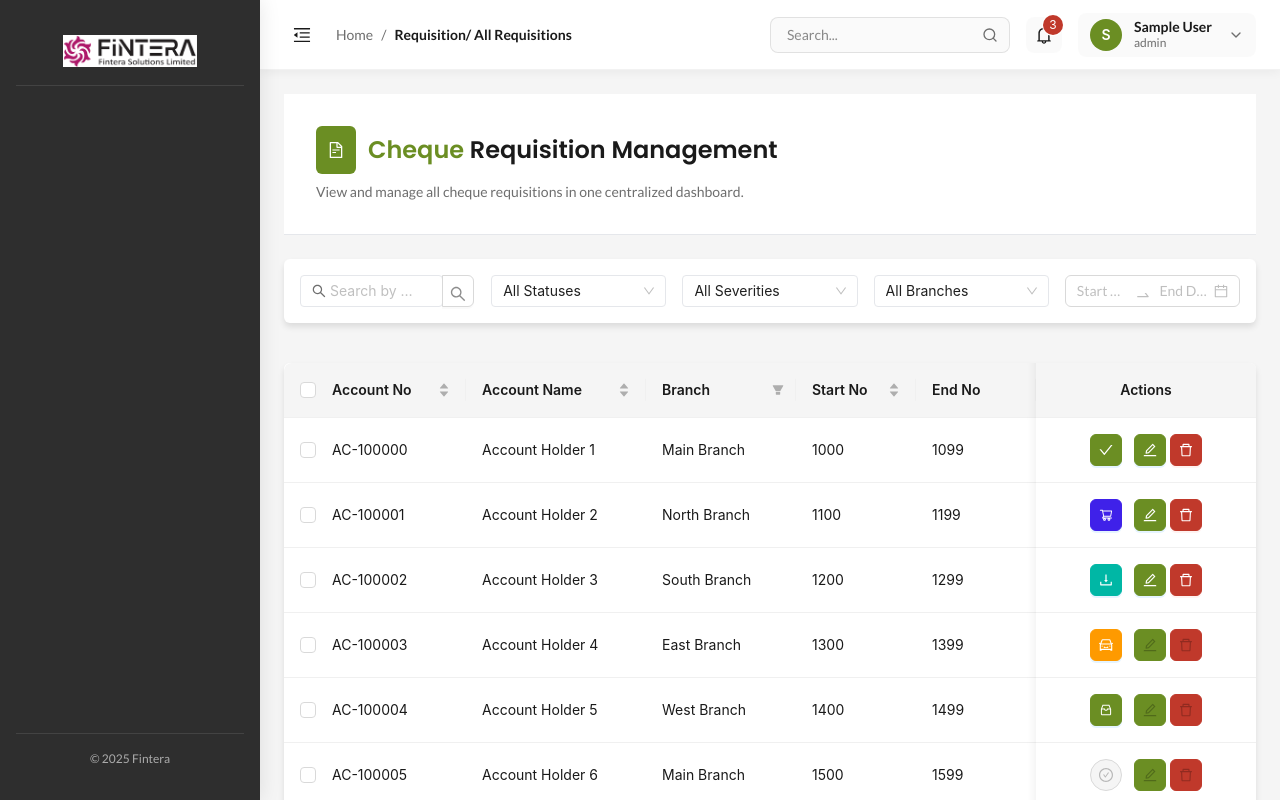
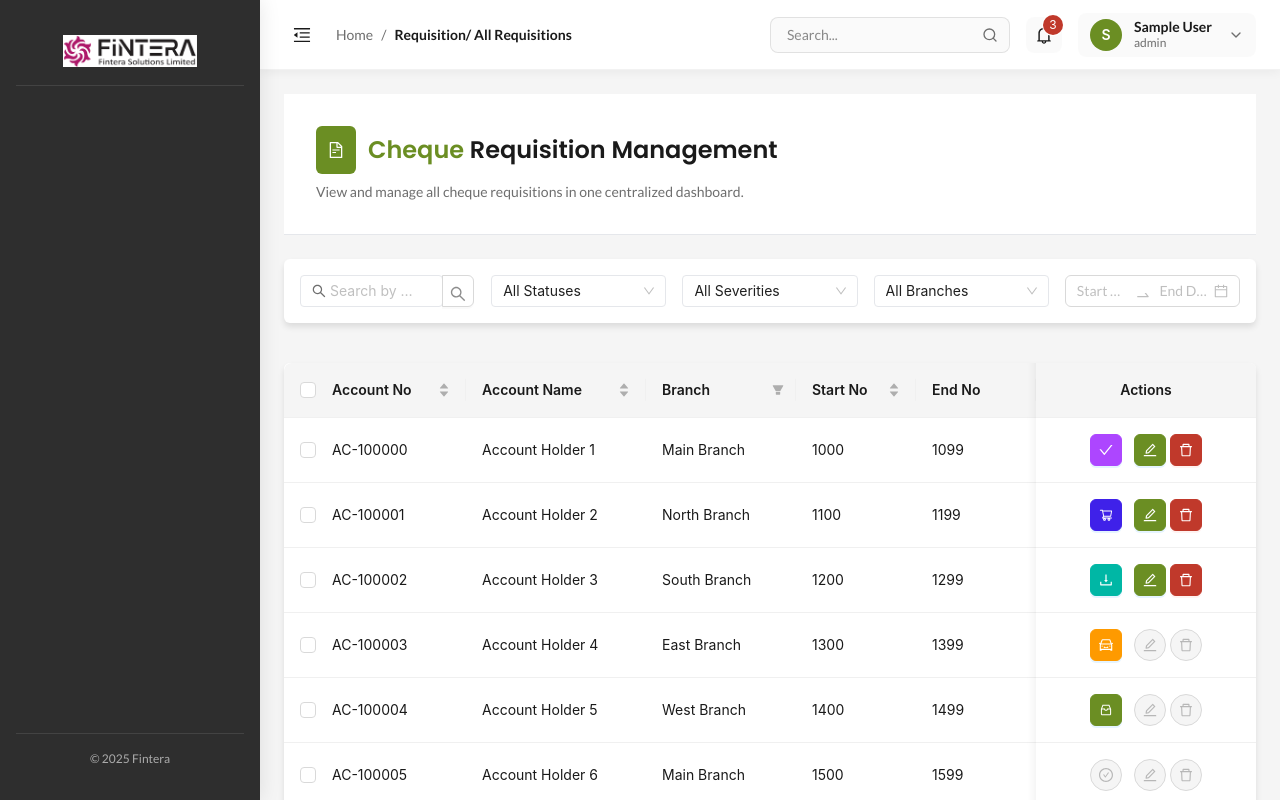
Before and after one commit to Alamin125278/chequeRequisition, a Vue app: page /requisitions/all in a window 1280 px wide. Shown: the top 800 px of the page. Built offline with nearby package versions, Linux system fonts and the light colour scheme; sample sign-in values are in the browser's storage.

Commit message:
color changed

```diff
--- a/src/layouts/MainLayout.vue
+++ b/src/layouts/MainLayout.vue
@@ -966,7 +966,7 @@ watch(
 
 :deep(.custom-menu .ant-menu-submenu-selected > .ant-menu-submenu-title) {
   color: white !important;
-  background-color: var(--accent-cta) !important;
+  background-color: var(--teal-dark) !important;
   border-radius: 8px;
 }
 
--- a/src/views/requisition/AllRequisition.vue
+++ b/src/views/requisition/AllRequisition.vue
@@ -177,7 +177,7 @@
                   <a-button
                     type="primary"
                     shape="circle"
-                    class="bg-success border-success hover:bg-success-dark hover:border-success-dark"
+                    class="btn-pending"
                     @click="updateItemStatus(record, 'Approved')"
                   >
                     <CheckOutlined />
@@ -255,9 +255,15 @@
                 <div class="flex gap-1 ml-1">
                   <a-tooltip title="Edit">
                     <a-button
-                      type="primary"
+                      :type="
+                        isEditDeleteDisabled(record) ? 'default' : 'primary'
+                      "
                       shape="circle"
-                      class="bg-accent border-accent hover:bg-accent-dark hover:border-accent-dark"
+                      :class="
+                        isEditDeleteDisabled(record)
+                          ? ''
+                          : 'bg-accent border-accent hover:bg-accent-dark hover:border-accent-dark'
+                      "
                       :disabled="isEditDeleteDisabled(record)"
                       @click="editItem(record)"
                     >
@@ -267,7 +273,9 @@
 
                   <a-tooltip title="Delete">
                     <a-button
-                      type="primary"
+                      :type="
+                        isEditDeleteDisabled(record) ? 'default' : 'primary'
+                      "
                       shape="circle"
                       danger
                       :disabled="isEditDeleteDisabled(record)"
@@ -635,6 +643,7 @@ const chequeItemColumns = [
     dataIndex: "severity",
     key: "severity",
     width: 120,
+    align: "center",
     filters: [
       { text: "High", value: "High" },
       { text: "Medium", value: "Medium" },
@@ -1154,6 +1163,17 @@ onMounted(() => {
   border-color: #5a7a1f !important;
 }
 
+/* Exception for Pending buttons */
+.ant-btn-primary.btn-pending {
+  background-color: var(--color-purple-500) !important;
+  border-color: var(--color-purple-500) !important;
+}
+
+.ant-btn-primary.btn-pending:hover,
+.ant-btn-primary.btn-pending:focus {
+  background-color: var(--color-purple-700) !important;
+  border-color: var(--color-purple-700) !important;
+}
 /* Exception for Approve buttons */
 .ant-btn-primary.btn-blue {
   background-color: var(--blue) !important;
--- a/src/views/requisition/PendingRequisition.vue
+++ b/src/views/requisition/PendingRequisition.vue
@@ -233,7 +233,7 @@
                   <a-button
                     type="primary"
                     shape="circle"
-                    class="bg-success border-success hover:bg-success-dark hover:border-success-dark"
+                    class="btn-pending"
                     @click="approveItem(record)"
                   >
                     <CheckOutlined />
@@ -1009,6 +1009,18 @@ onMounted(() => {
   border-color: #5a7a1f !important;
 }
 
+/* Exception for Pending buttons */
+.ant-btn-primary.btn-pending {
+  background-color: var(--color-purple-500) !important;
+  border-color: var(--color-purple-500) !important;
+}
+
+.ant-btn-primary.btn-pending:hover,
+.ant-btn-primary.btn-pending:focus {
+  background-color: var(--color-purple-700) !important;
+  border-color: var(--color-purple-700) !important;
+}
+
 /* Exception for danger buttons */
 .ant-btn-dangerous.ant-btn-primary {
   background-color: var(--error) !important;
```
